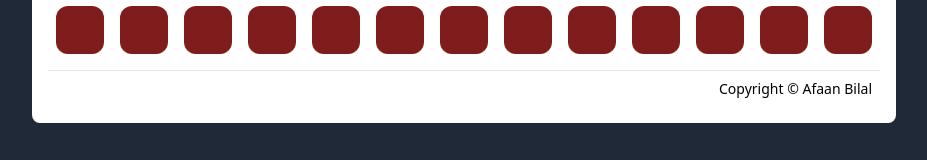
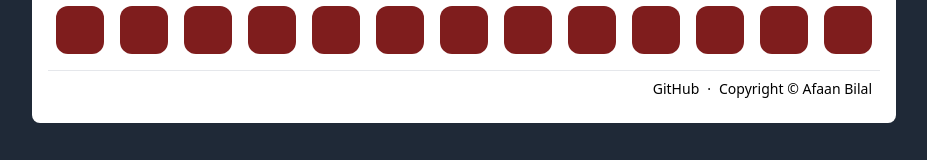
Before and after one commit to AfaanBilal/abacus, a Vue app: page / in a window 1280 px wide. Shown: the part 477-637 px from the top of the page, without its empty margins (176-1103 px from the left). Built offline with nearby package versions, Linux system fonts and the light colour scheme.

Commit message:
✨ GitHub

```diff
--- a/src/App.vue
+++ b/src/App.vue
@@ -87,7 +87,9 @@
                     </div>
                 </div>
             </div>
-            <div class="flex items-center justify-end p-2 text-sm border-t hover:text-blue-500">
+            <div class="flex items-center justify-end gap-2 p-2 text-sm border-t hover:text-blue-500">
+                <a href="https://github.com/AfaanBilal/abacus" target="_blank" rel="noopener">GitHub</a>
+                &middot;
                 <a href="https://afaan.dev" target="_blank" rel="noopener">Copyright &copy; Afaan Bilal</a>
             </div>
         </div>
```
